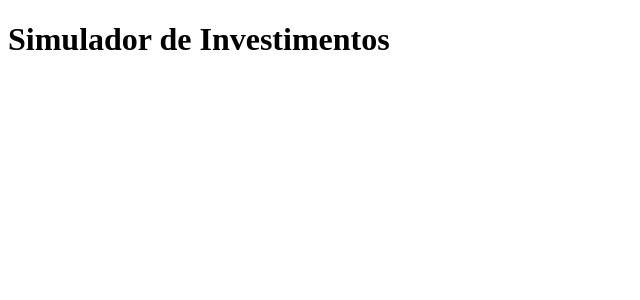
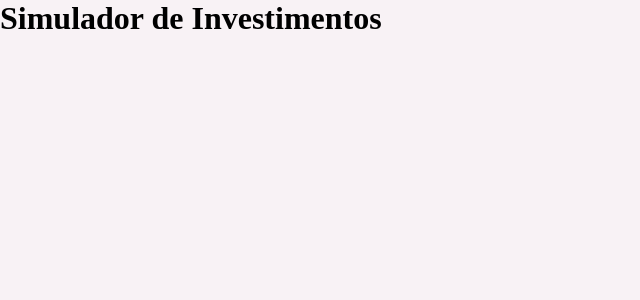
Before and after one commit to gustavocotrim11/simulador-de-investimentos, a React (Create React App) app: page / in a window 1280 px wide. Shown: the top 300 px of the page, without its empty margins (0-640 px from the left). Built offline with nearby package versions, Linux system fonts and the light colour scheme.

Commit message:
Installing Styled Components and creating global styles

```diff
--- a/package.json
+++ b/package.json
@@ -9,6 +9,7 @@
     "react": "^17.0.2",
     "react-dom": "^17.0.2",
     "react-scripts": "5.0.0",
+    "styled-components": "^5.3.3",
     "web-vitals": "^2.1.0"
   },
   "scripts": {
--- a/src/App.jsx
+++ b/src/App.jsx
@@ -1,5 +1,10 @@
+import { GlobalStyle } from "./styles/global";
+
 export function App() {
   return (
-    <h1>Simulador de Investimentos</h1>
+    <>
+      <GlobalStyle />
+      <h1>Simulador de Investimentos</h1>
+    </>
   );
 }
--- /dev/null
+++ b/src/styles/global.js
@@ -0,0 +1,37 @@
+import { createGlobalStyle } from 'styled-components'
+
+export const GlobalStyle = createGlobalStyle`
+  :root {
+    --background: #f8f2f5;
+  }
+
+  * {
+    margin: 0;
+    padding: 0;
+    box-sizing: border-box;
+  }
+
+  html {
+    @media (max-width: 1080px) {
+      font-size: 93.75%;
+    }
+
+    @media (max-width: 720px) {
+      font-size: 87.5%;
+    }
+  }
+
+  body {
+    background: var(--background);
+    -webkit-font-smoothing: antialiased;
+  }
+
+  button {
+    cursor: pointer;
+  }
+
+  [disabled] {
+    opacity: 0.6;
+    cursor: not-allowed;
+  }
+`
```
Also changed, not shown: 1 other file (tests, documents, lock files or other folders).
